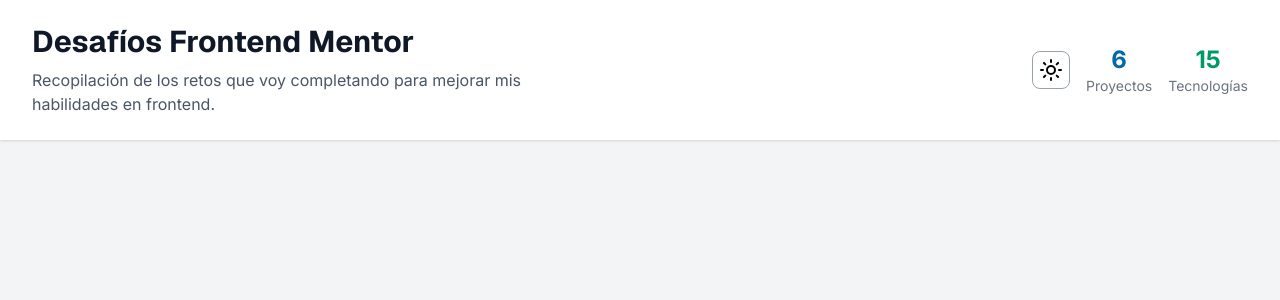
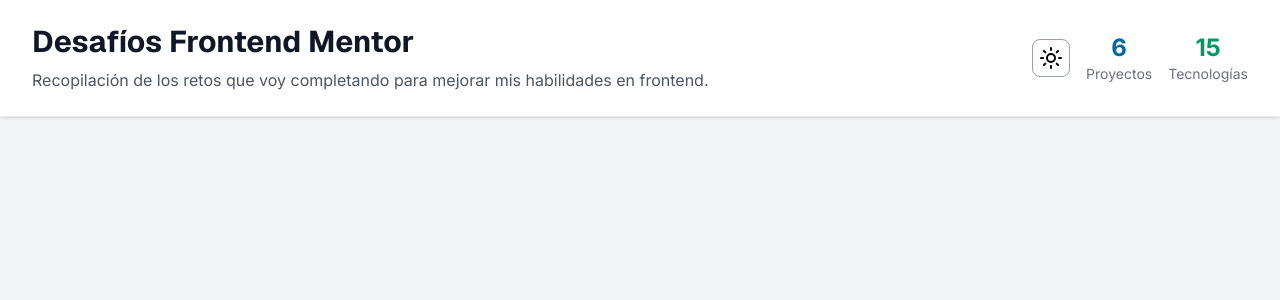
Before and after one commit to LuisChicaizaDev/challenges-frontend-mentor, a React (Vite) app: page / in a window 1280 px wide. Shown: the top 300 px of the page. Built offline with nearby package versions, Linux system fonts and the light colour scheme.

Commit message:
style: agregar dark mode al header

```diff
--- a/src/assets/components/Header.jsx
+++ b/src/assets/components/Header.jsx
@@ -2,28 +2,29 @@
 
 export const Header = () => {
     return (
-        <header className="bg-white shadow-sm dark:bg-slate-700">
+        <header className="bg-white shadow-sm border-b border-gray-200 dark:bg-slate-900 dark:border-slate-600">
             <div className="max-w-7xl mx-auto flex flex-col gap-6 sm:flex-row justify-between py-6 px-4 sm:px-6 lg:px-8">
                 <div>
-                    <h1 className="text-3xl font-title font-bold text-gray-900">Desafíos Frontend Mentor</h1>
-                    <p className="text-gray-600 mt-2 md:w-xl">
+                    <h1 className="text-3xl font-title font-bold text-gray-900 dark:text-white">
+                        Desafíos Frontend Mentor
+                    </h1>
+                    <p className="text-gray-600 mt-2 dark:text-gray-400">
                         Recopilación de los retos que voy completando para mejorar mis habilidades en frontend.
                     </p>
                 </div>
 
-                <div className="flex items-center gap-4">
-                    <div className="flex items-center gap-4">
-                        <ThemeToggle />
-                        <div className="text-center">
-                            <div className="text-2xl font-bold text-sky-700">6</div>
-                            <div className="text-sm text-gray-500">Proyectos</div>
-                        </div>
-                        <div className="text-center">
-                            <div className="text-2xl font-bold text-emerald-600">15</div>
-                            <div className="text-sm text-gray-500">Tecnologías</div>
-                        </div>
+                <div className="flex items-center justify-center gap-4">
+                    <ThemeToggle />
+                    <div className="text-center">
+                        <div className="text-2xl font-bold text-sky-700 dark:text-sky-600">6</div>
+                        <div className="text-sm text-gray-500 dark:text-gray-400">Proyectos</div>
+                    </div>
+                    <div className="text-center">
+                        <div className="text-2xl font-bold text-emerald-600 dark:text-emerald-500">15</div>
+                        <div className="text-sm text-gray-500 dark:text-gray-400">Tecnologías</div>
                     </div>
                 </div>
+
             </div>
         </header>
     );
```
